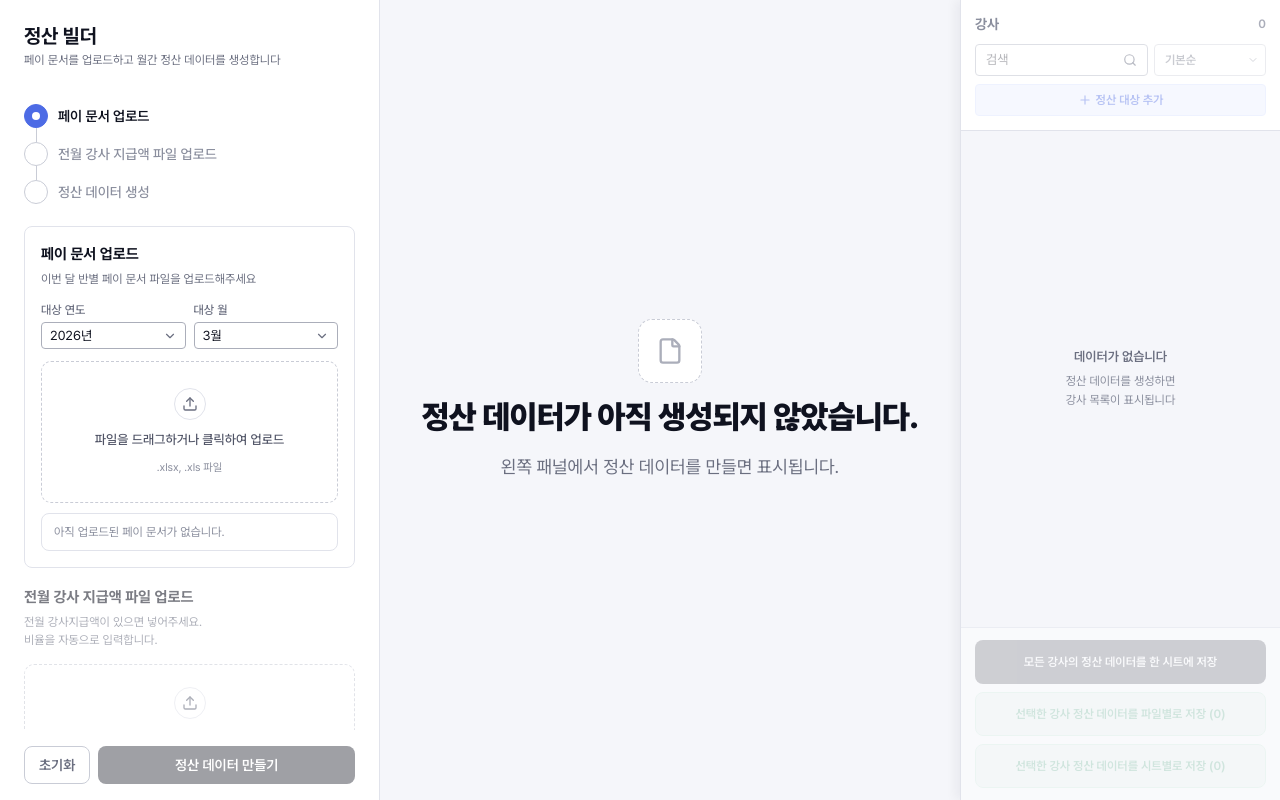
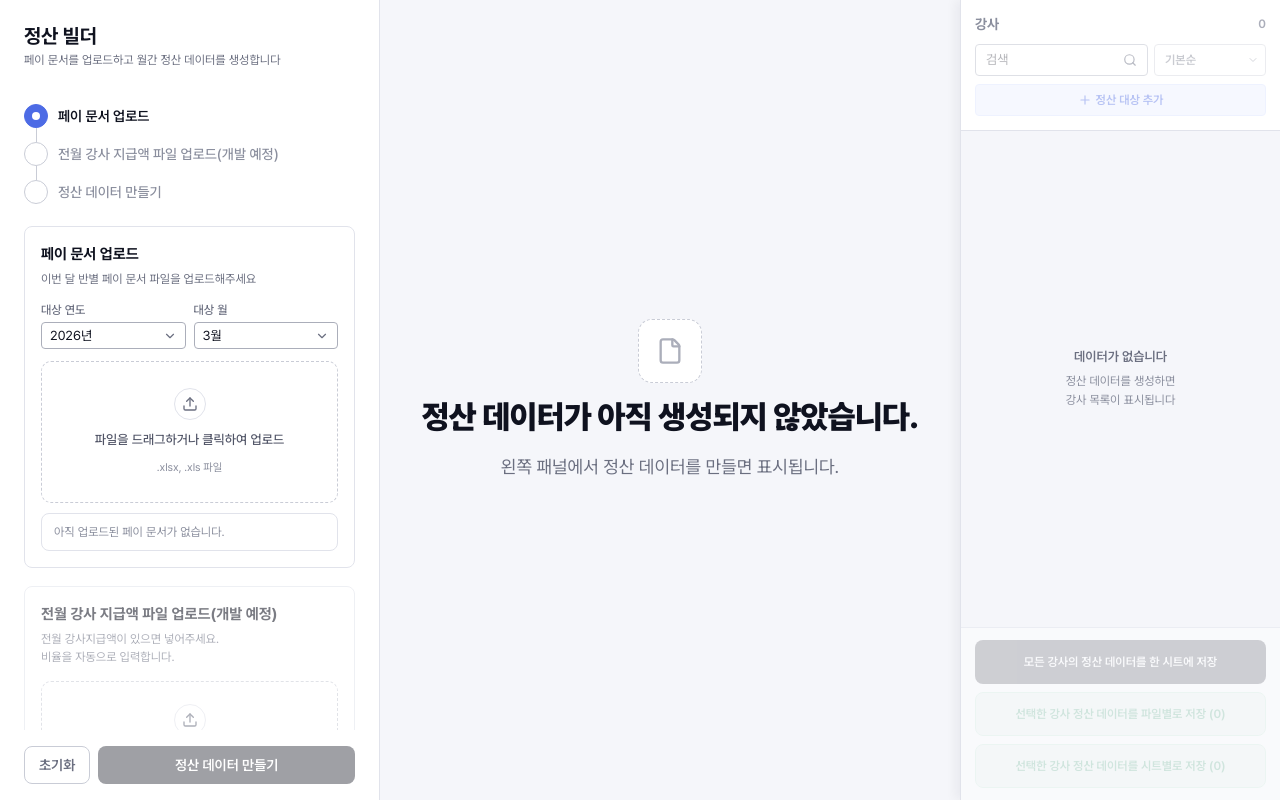
Before and after one commit to lee-changwook/JEONGSAN-BUILDER, a Next.js app: page /jeongsan-builder in a window 1280 px wide. Built offline with nearby package versions, Linux system fonts and the light colour scheme.

Commit message:
[update] 전월 강사 지급액 업로드존 예정 처리

```diff
--- a/src/features/jeongsan-builder/components/LeftPanel/LeftPanel.tsx
+++ b/src/features/jeongsan-builder/components/LeftPanel/LeftPanel.tsx
@@ -100,9 +100,9 @@ export function LeftPanel() {
             done={uploaded}
           />
           <StepConnector done={uploaded} />
-          <StepIndicator label="전월 강사 지급액 파일 업로드" />
+          <StepIndicator label="전월 강사 지급액 파일 업로드(개발 예정)" />
           <StepConnector />
-          <StepIndicator label="정산 데이터 생성" active={uploaded} />
+          <StepIndicator label="정산 데이터 만들기" active={uploaded} />
         </div>
 
         <div className="flex flex-col gap-[18px]">
@@ -171,7 +171,7 @@ export function LeftPanel() {
           </PanelSection>
 
           <PanelSection
-            title="전월 강사 지급액 파일 업로드"
+            title="전월 강사 지급액 파일 업로드(개발 예정)"
             subtitle={
               <>
                 전월 강사지급액이 있으면 넣어주세요.
@@ -179,7 +179,7 @@ export function LeftPanel() {
                 비율을 자동으로 입력합니다.
               </>
             }
-            muted={!uploaded}
+            muted
           >
             {prevPayoutFile ? (
               <div className="flex items-center gap-2.5 rounded-md border border-[var(--aca-gray-100)] bg-[var(--aca-gray-10)] px-3 py-2.5">
--- a/src/features/jeongsan-builder/components/LeftPanel/PanelSection.tsx
+++ b/src/features/jeongsan-builder/components/LeftPanel/PanelSection.tsx
@@ -10,10 +10,8 @@ interface PanelSectionProps {
 export function PanelSection({ title, subtitle, muted, children }: PanelSectionProps) {
   return (
     <div
-      className={`rounded-md ${
-        muted
-          ? "bg-transparent p-0 opacity-55"
-          : "border border-[var(--aca-gray-100)] bg-[var(--aca-white)] p-4 opacity-100"
+      className={`rounded-md border border-[var(--aca-gray-100)] bg-[var(--aca-white)] p-4 ${
+        muted ? "opacity-55" : "opacity-100"
       }`}
     >
       <div className="mb-1 text-[15px] font-bold text-[var(--aca-black)]">
```
